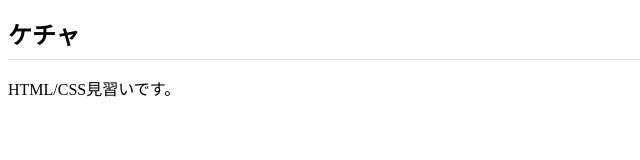
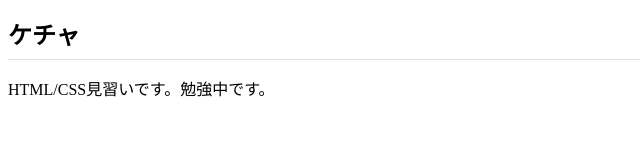
Before and after one commit to kecha-happy2/kecha-happy2.github.io, a plain HTML site: page index.html in a window 1280 px wide. Shown: the whole page, without its empty margins (0-640 px from the left). Drawn offline with Linux system fonts and the light colour scheme.

Commit message:
Add files via upload

```diff
--- a/index.html
+++ b/index.html
@@ -7,6 +7,6 @@
   </head>
   <body>
     <h1>ケチャ</h1>
-    <p>HTML/CSS見習いです。</p>
+    <p>HTML/CSS見習いです。勉強中です。</p>
   </body>
 </html>
```
